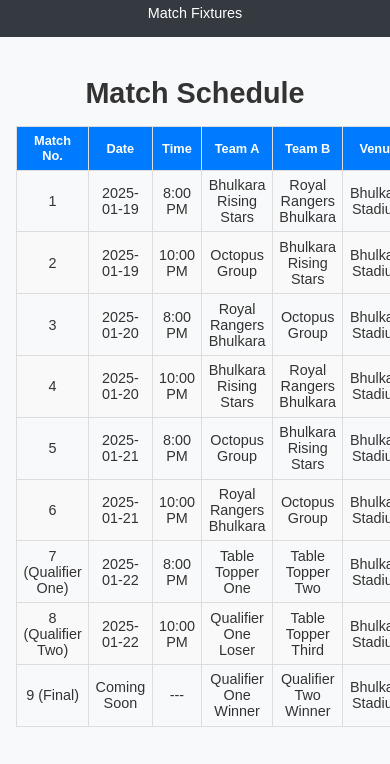
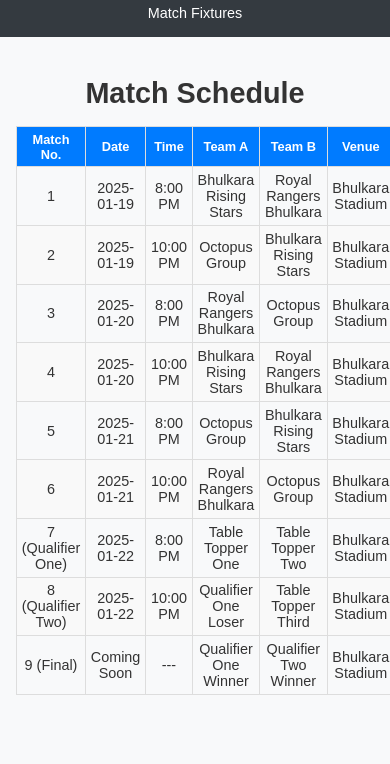
Before and after one commit to Jubayer934/btg, a plain HTML site: page seasons/bpl-season-2/fixtures.html in a window 390 px wide. Shown: the part 47-811 px from the top of the page. Drawn offline with Linux system fonts and the light colour scheme.

Commit message:
Season 2

```diff
--- a/seasons/bpl-season-2/css/fixtures.css
+++ b/seasons/bpl-season-2/css/fixtures.css
@@ -106,7 +106,7 @@ footer {
   }
 
   .fixtures-table th, .fixtures-table td {
-    padding: 0.6rem;
+    padding: 0.5rem;
   }
 }
 
@@ -124,6 +124,6 @@ footer {
   }
 
   .fixtures-table th, .fixtures-table td {
-    padding: 0.4rem;
+    padding: 0.3rem;
   }
 }
```
